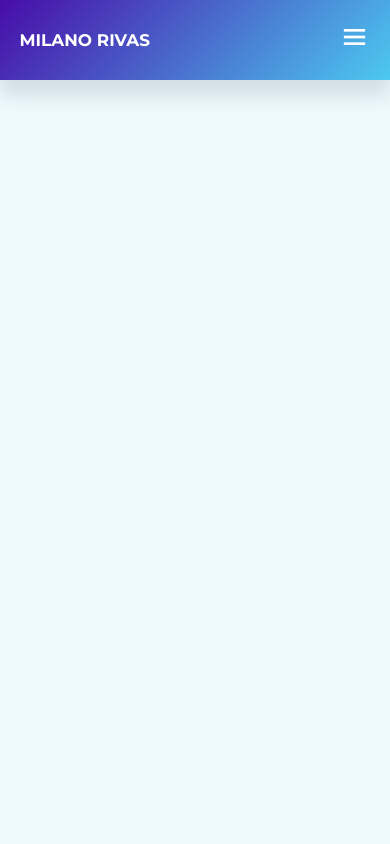
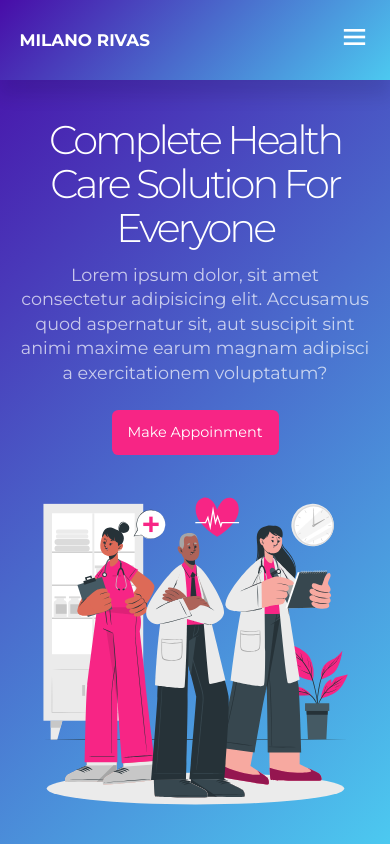
Before and after one commit to LilyMilano/hospital-website_html-sass-javascript_may2023, a website: page index.html in a window 390 px wide. Drawn offline with nearby package versions, Linux system fonts and the light colour scheme.

Commit message:
Add responsive header section and its styles

```diff
--- a/index.html
+++ b/index.html
@@ -34,7 +34,21 @@
 
     <!-- ========== End Navbar Section ========== -->
 
+    <header>
+        <div class="container">
+            <div class="header__content">
+                <h1>Complete Health Care Solution For Everyone</h1>
+                <p>Lorem ipsum dolor, sit amet consectetur adipisicing elit. Accusamus quod aspernatur sit, aut suscipit sint animi maxime earum magnam adipisci a
+                    exercitationem voluptatum?</p>
+                <a href="#appointment" class="btn">Make Appoinment</a>
+            </div>
+            <div class="header__image">
+                <img src="/assets/header.svg" alt="Header Image">
+            </div>
+        </div>
+    </header>
 
+    <!-- ========== End Header Section ========== -->
 
 
     <script src="./main.js"></script>
--- a/scss/main.scss
+++ b/scss/main.scss
@@ -2,3 +2,4 @@
 @import './partials/mixins';
 @import './partials/general';
 @import './partials/nav';
+@import './partials/header';
--- /dev/null
+++ b/scss/partials/_header.scss
@@ -0,0 +1,67 @@
+header {
+	@include gradientBackground;
+	height: 100vh;
+	display: grid;
+	place-items: center;
+	overflow: hidden;
+
+	.container {
+		margin-top: 3rem;
+		display: grid;
+		grid-template-columns: 46% 46%;
+		gap: 8%;
+		align-items: center;
+		justify-content: space-between;
+
+		.header__content {
+			h1 {
+				font-size: 3.5rem;
+				line-height: 1.1;
+				letter-spacing: -3px;
+				font-weight: 300
+			}
+
+			p {
+				margin: 1rem 0 2rem;
+				color: $light-color;
+				font-size: 1.1rem;
+			}
+		}
+	}
+}
+
+/***** MEDIA QUERIES (MEDIUM DEVICES) *****/
+@media screen and (max-width: 1024px) {
+	header {
+		height: 60vh;
+
+		.container {
+			gap: 1rem;
+			.header__content {
+				h1 {
+					font-size: 2.5rem;
+				}
+			}
+		}
+	}
+}
+
+/***** End MEDIA QUERIES (SMALL DEVICES) *****/
+@media screen and (max-width: 600px) {
+	header {
+		height: 100vh;
+		padding-top: 3rem;
+
+		.container {
+			grid-template-columns: 1fr;
+			text-align: center;
+
+			.header__content {
+				p {
+					margin: 0.8rem 0 1.5rem;
+					line-height: 1.4;
+				}
+			}
+		}
+	}
+}
--- a/scss/partials/_nav.scss
+++ b/scss/partials/_nav.scss
@@ -67,6 +67,22 @@ nav {
 					animation: flipNavItem 300ms ease forwards;
 					transform-origin: top;
 
+					&:nth-child(2) {
+						animation-delay: 200ms;
+					}
+
+					&:nth-child(3) {
+						animation-delay: 400ms;
+					}
+
+					&:nth-child(4) {
+						animation-delay: 600ms;
+					}
+
+					&:nth-child(5) {
+						animation-delay: 800ms;
+					}
+
 					@keyframes flipNavItem {
 						0% {
 							transform: rotateX(90deg);
```
Also changed, not shown: css/main.css, 1 other file.
